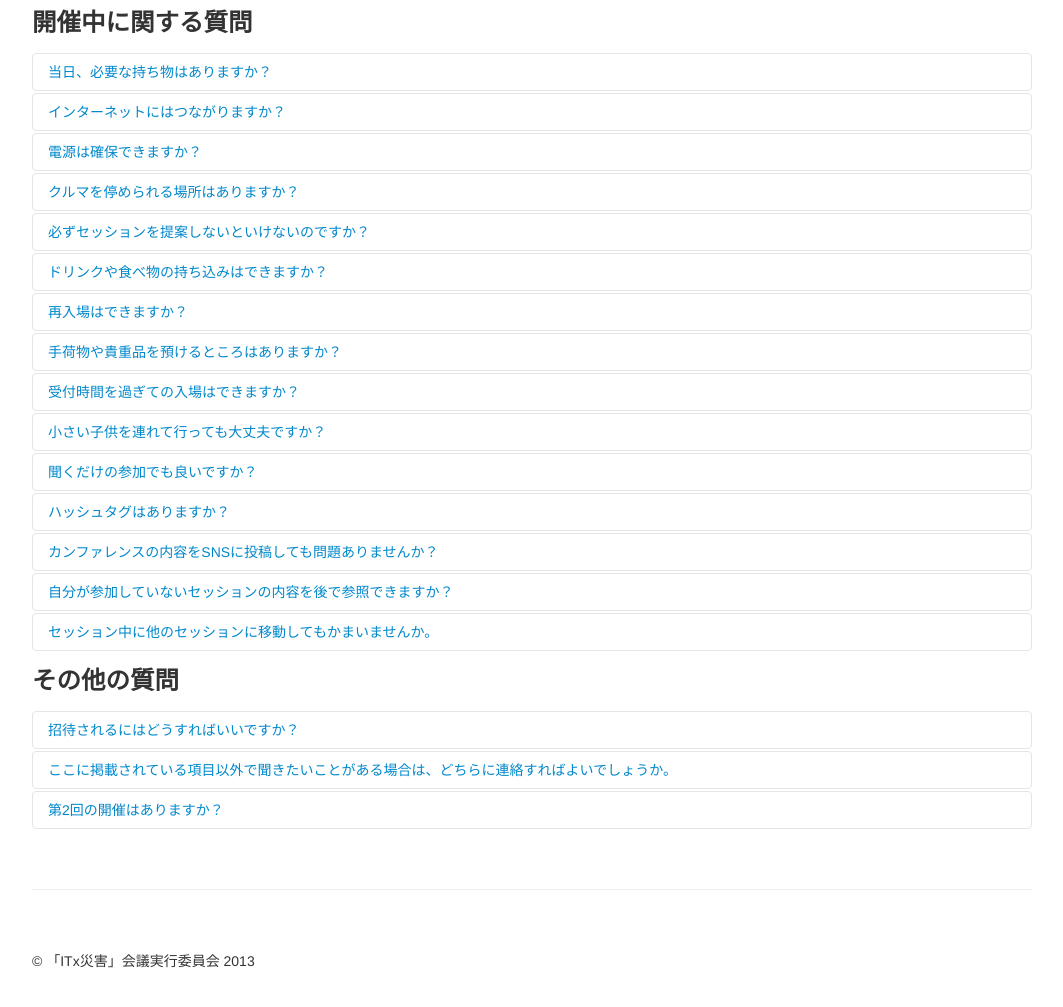
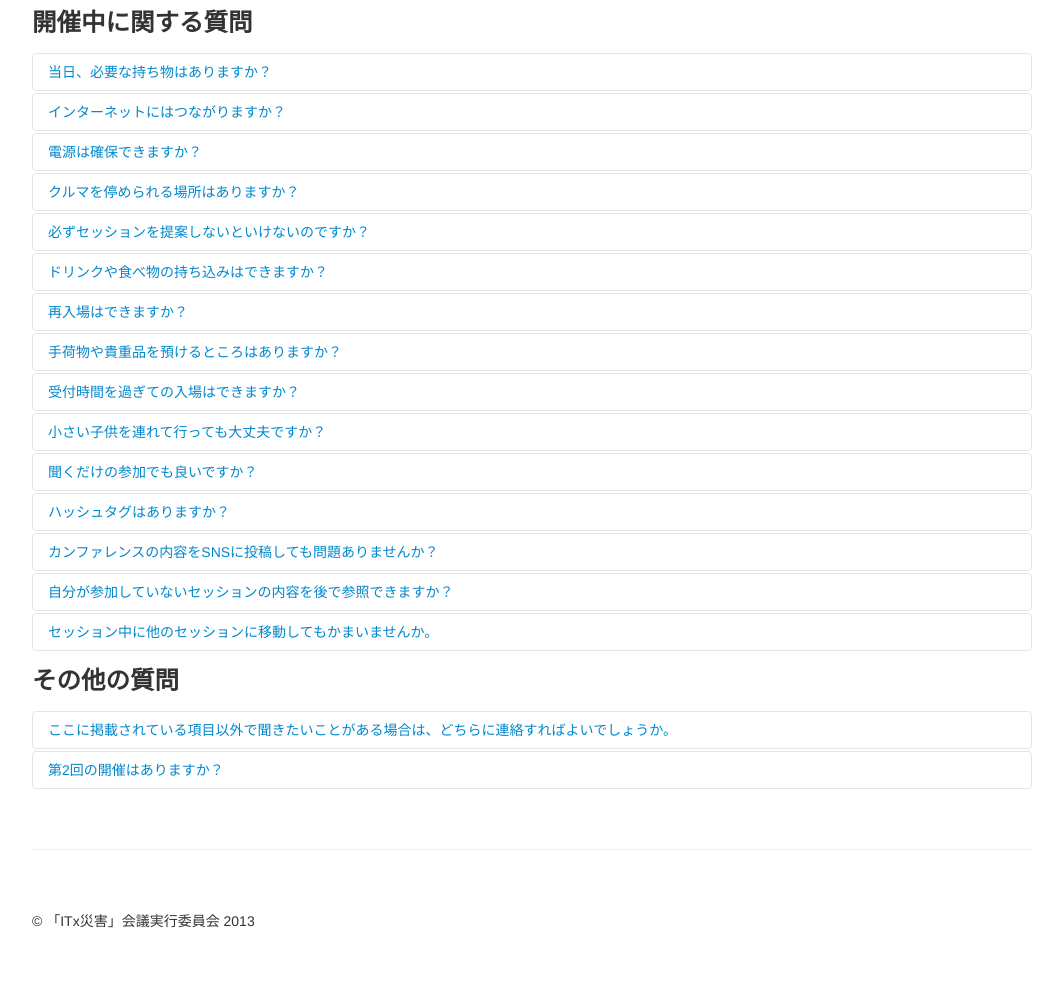
Before and after one commit to ITxDisasters/eventsite, a plain HTML site: page faq.html in a window 1280 px wide. Shown: the part 407-1414 px from the top of the page, without its empty margins (108-1171 px from the left). Drawn offline with nearby package versions, Linux system fonts and the light colour scheme.

Commit message:
Fixed 招待されるにはどうすれば良いですか質問の重複

```diff
--- a/faq.html
+++ b/faq.html
@@ -269,14 +269,6 @@
       <h3>その他の質問</h3>
         <div class="accordion-group">
           <div class="accordion-heading">
-            <a class="accordion-toggle" data-toggle="collapse" data-parent="#accordion" href="#collapseNineteen">招待されるにはどうすればいいですか？</a>
-          </div>
-          <div id="collapseNineteen" class="accordion-body collapse">
-	  <div class="accordion-inner"><a href="mailto:staff@itxsaigai.org">staff@itxsaigai.org</a>までご連絡ください。</div>
-          </div>
-        </div>
-        <div class="accordion-group">
-          <div class="accordion-heading">
             <a class="accordion-toggle" data-toggle="collapse" data-parent="#accordion" href="#collapseTwenty">ここに掲載されている項目以外で聞きたいことがある場合は、どちらに連絡すればよいでしょうか。</a>
           </div>
           <div id="collapseTwenty" class="accordion-body collapse">
```
